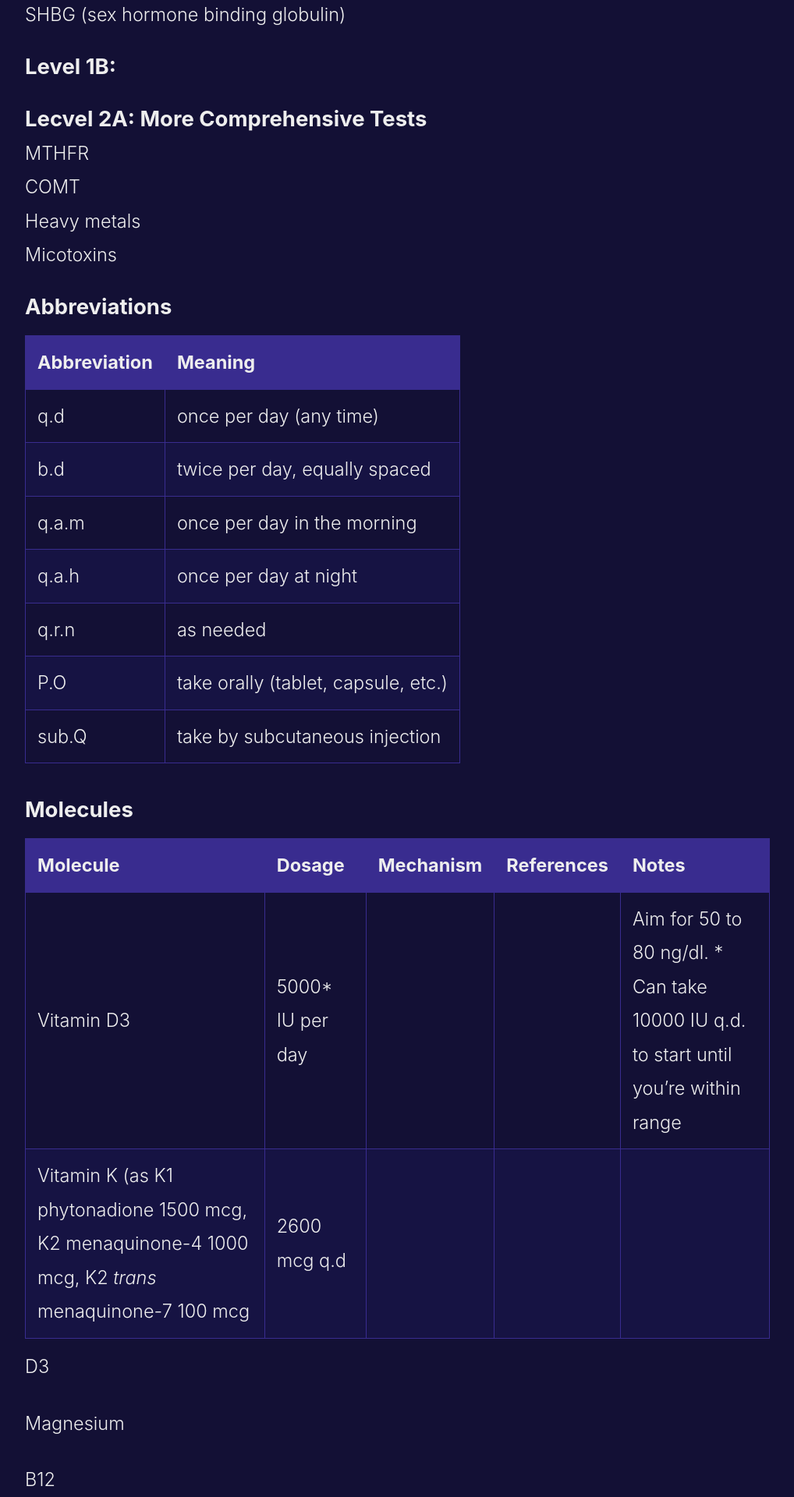
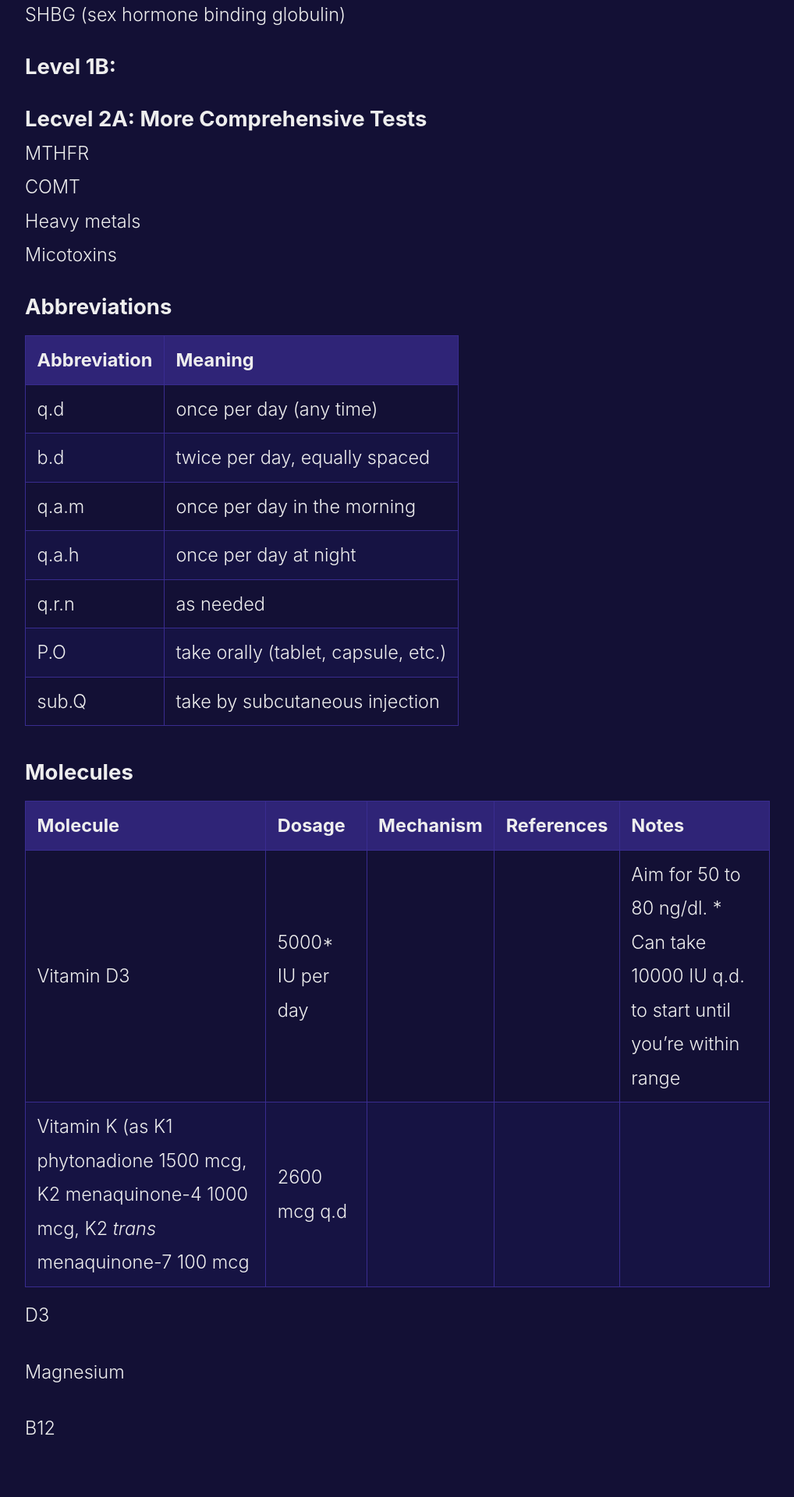
Before and after one commit to sammilucia/sammilucia.github.io, a Jekyll site: the page built from _articles/healthspan-a-step-by-step-guide-to-reverse-aging.md, in a window 1280 px wide. Shown: the part 1414-3334 px from the top of the page at 78% size, without its empty margins (55-1073 px from the left). Built offline with Jekyll 4.4.1, drawn with Linux system fonts in a browser that asks for light colours; some web fonts are replaced; after the commit the page ends 3268 px from its top, so only the background shows below that.

Commit message:
articles

```diff
--- a/assets/css/styles.css
+++ b/assets/css/styles.css
@@ -238,6 +238,7 @@ table {
 	border-collapse: collapse;
 	margin: 14.5px 0;
 	min-width: 400px;
+    vertical-align: top;
 }
 
 table thead tr {
@@ -246,11 +247,11 @@ table thead tr {
 }
 
 table th {
-    background-color: #392C8F;
+    background-color: #2f2477;
 }
 
 table th, table td {
-	padding: 12px 15px;
+	padding: 9px 14.5px;
 	border: 1px solid #392C8F;
 }
 
```
